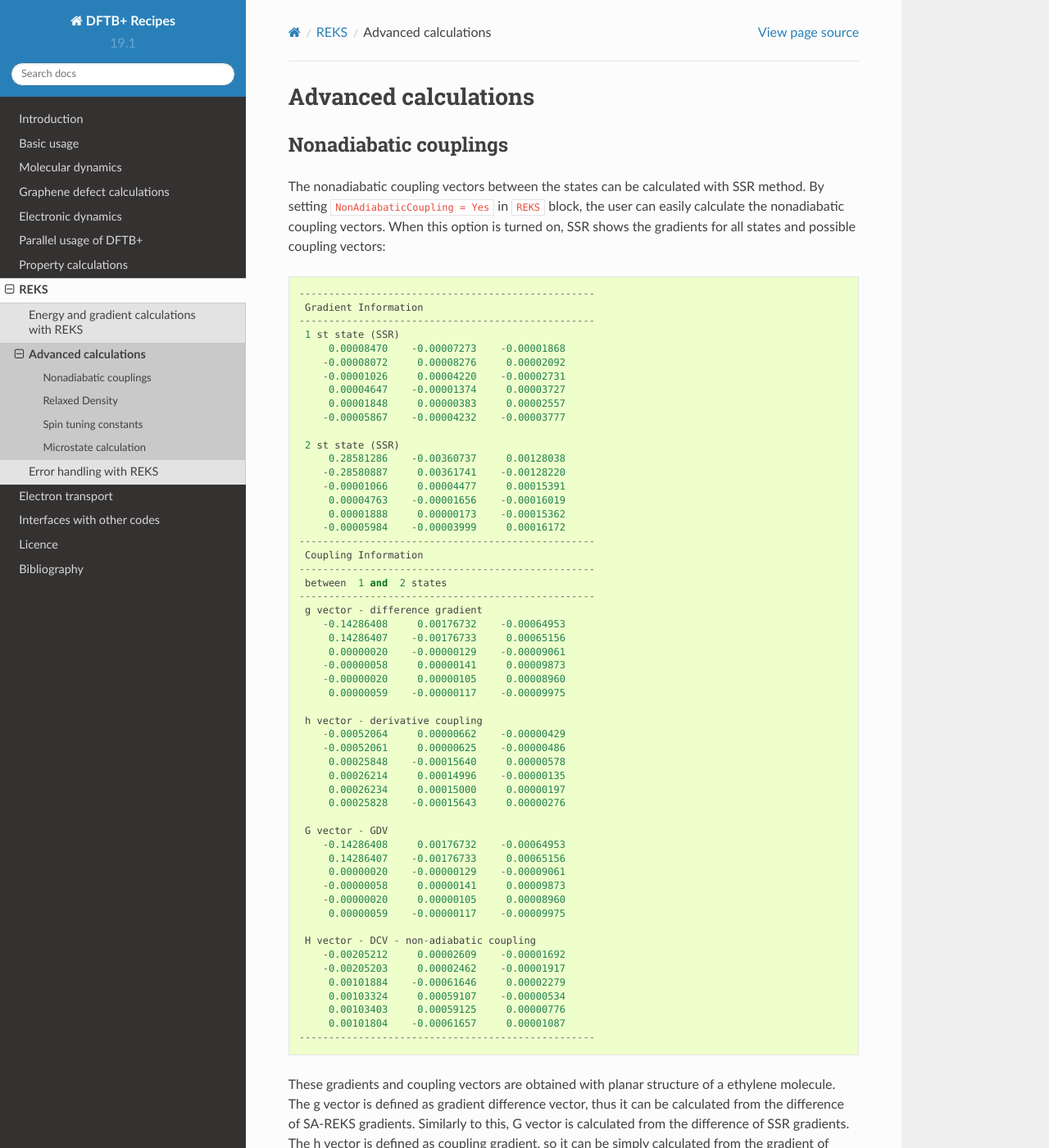
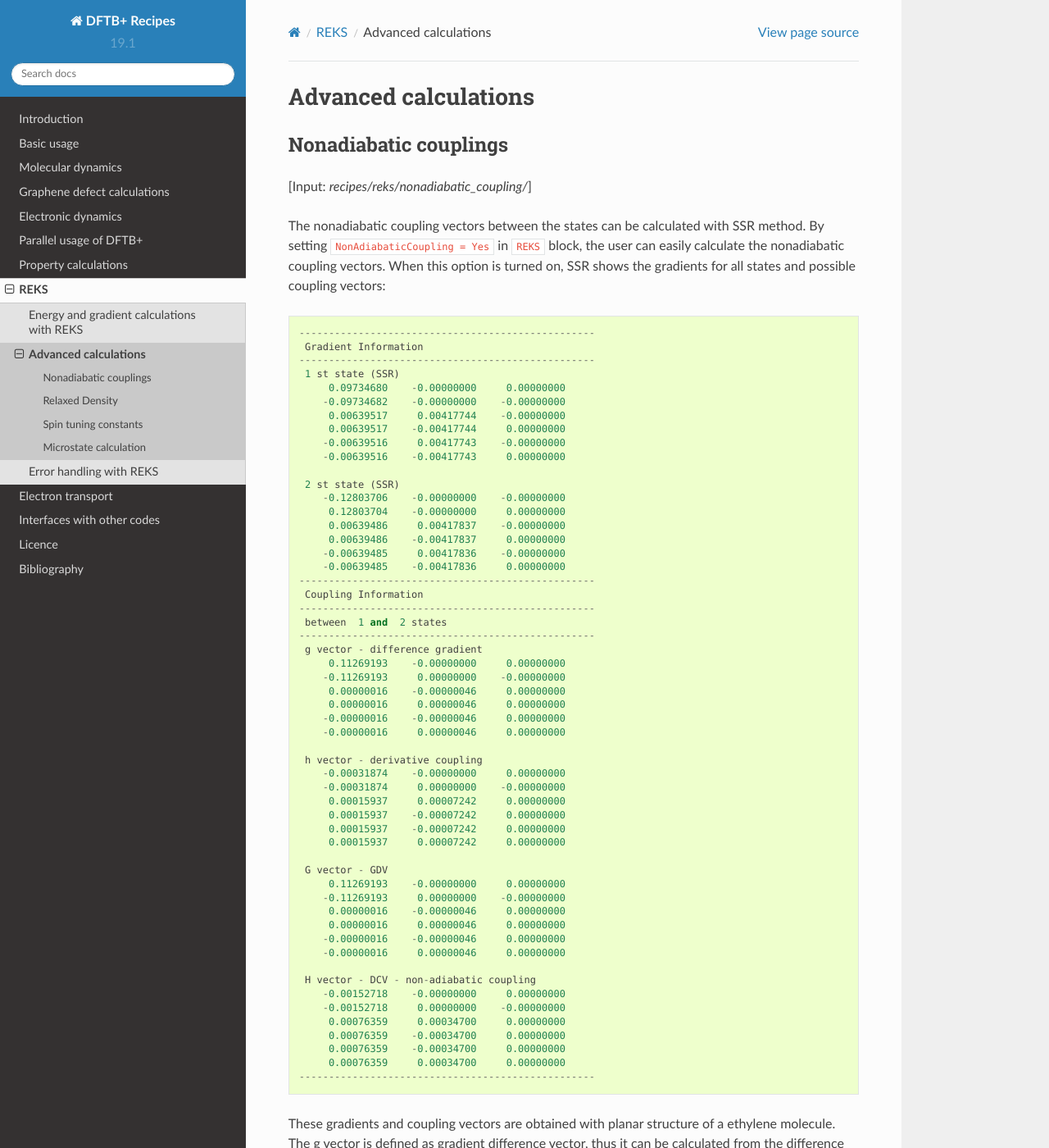
Before and after one commit to dftbplus/recipes, a Sphinx documentation site: the page built from docs/reks/advanced.rst, in a window 1280 px wide and 1400 px high. Shown: the whole window at 82% size. Built offline with Sphinx 7.4.7 and the Read the Docs theme 2.0.0, drawn with Linux system fonts in a browser that asks for light colours; some of the changed text lies outside the part shown.

Commit message:
Add input files to _archives and modify some explanation

```diff
--- a/docs/reks/advanced.rst
+++ b/docs/reks/advanced.rst
@@ -6,6 +6,8 @@ Advanced calculations
 ************************
 Nonadiabatic couplings
 ************************
+
+[Input: `recipes/reks/nonadiabatic_coupling/`]
 
 The nonadiabatic coupling vectors between the states can be calculated with SSR method.
 By setting ``NonAdiabaticCoupling = Yes`` in ``REKS`` block, the user can easily
@@ -16,56 +18,56 @@ the gradients for all states and possible coupling vectors::
    Gradient Information
   --------------------------------------------------
    1 st state (SSR)
-       0.00008470    -0.00007273    -0.00001868
-      -0.00008072     0.00008276     0.00002092
-      -0.00001026     0.00004220    -0.00002731
-       0.00004647    -0.00001374     0.00003727
-       0.00001848     0.00000383     0.00002557
-      -0.00005867    -0.00004232    -0.00003777
+       0.09734680    -0.00000000     0.00000000
+      -0.09734682    -0.00000000    -0.00000000
+       0.00639517     0.00417744    -0.00000000
+       0.00639517    -0.00417744     0.00000000
+      -0.00639516     0.00417743    -0.00000000
+      -0.00639516    -0.00417743     0.00000000
 
    2 st state (SSR)
-       0.28581286    -0.00360737     0.00128038
-      -0.28580887     0.00361741    -0.00128220
-      -0.00001066     0.00004477     0.00015391
-       0.00004763    -0.00001656    -0.00016019
-       0.00001888     0.00000173    -0.00015362
-      -0.00005984    -0.00003999     0.00016172
+      -0.12803706    -0.00000000    -0.00000000
+       0.12803704    -0.00000000     0.00000000
+       0.00639486     0.00417837    -0.00000000
+       0.00639486    -0.00417837     0.00000000
+      -0.00639485     0.00417836    -0.00000000
+      -0.00639485    -0.00417836     0.00000000
   --------------------------------------------------
    Coupling Information
   --------------------------------------------------
    between  1 and  2 states
   --------------------------------------------------
    g vector - difference gradient
-      -0.14286408     0.00176732    -0.00064953
-       0.14286407    -0.00176733     0.00065156
-       0.00000020    -0.00000129    -0.00009061
-      -0.00000058     0.00000141     0.00009873
-      -0.00000020     0.00000105     0.00008960
-       0.00000059    -0.00000117    -0.00009975
+       0.11269193    -0.00000000     0.00000000
+      -0.11269193     0.00000000    -0.00000000
+       0.00000016    -0.00000046     0.00000000
+       0.00000016     0.00000046     0.00000000
+      -0.00000016    -0.00000046     0.00000000
+      -0.00000016     0.00000046     0.00000000
 
    h vector - derivative coupling
-      -0.00052064     0.00000662    -0.00000429
-      -0.00052061     0.00000625    -0.00000486
-       0.00025848    -0.00015640     0.00000578
-       0.00026214     0.00014996    -0.00000135
-       0.00026234     0.00015000     0.00000197
-       0.00025828    -0.00015643     0.00000276
+      -0.00031874    -0.00000000     0.00000000
+      -0.00031874     0.00000000    -0.00000000
+       0.00015937     0.00007242     0.00000000
+       0.00015937    -0.00007242     0.00000000
+       0.00015937    -0.00007242     0.00000000
+       0.00015937     0.00007242     0.00000000
 
    G vector - GDV
-      -0.14286408     0.00176732    -0.00064953
-       0.14286407    -0.00176733     0.00065156
-       0.00000020    -0.00000129    -0.00009061
-      -0.00000058     0.00000141     0.00009873
-      -0.00000020     0.00000105     0.00008960
-       0.00000059    -0.00000117    -0.00009975
+       0.11269193    -0.00000000     0.00000000
+      -0.11269193     0.00000000    -0.00000000
+       0.00000016    -0.00000046     0.00000000
+       0.00000016     0.00000046     0.00000000
+      -0.00000016    -0.00000046     0.00000000
+      -0.00000016     0.00000046     0.00000000
 
    H vector - DCV - non-adiabatic coupling
-      -0.00205212     0.00002609    -0.00001692
-      -0.00205203     0.00002462    -0.00001917
-       0.00101884    -0.00061646     0.00002279
-       0.00103324     0.00059107    -0.00000534
-       0.00103403     0.00059125     0.00000776
-       0.00101804    -0.00061657     0.00001087
+      -0.00152718    -0.00000000     0.00000000
+      -0.00152718     0.00000000    -0.00000000
+       0.00076359     0.00034700     0.00000000
+       0.00076359    -0.00034700     0.00000000
+       0.00076359    -0.00034700     0.00000000
+       0.00076359     0.00034700     0.00000000
   --------------------------------------------------
 
 These gradients and coupling vectors are obtained with planar structure of a ethylene molecule.
@@ -84,6 +86,8 @@ can be used for minimum energy conical intersction (MECI) optimisation.
 Relaxed Density
 ************************
 
+[Input: `recipes/reks/relaxed_density/`]
+
 The relaxed density is calculated according to ``TargetState`` when the user sets ``RelaxedDensity``
 to ``Yes``. The calculation of relaxed density requires the information about gradient, thus it
 can be calculated when the input includes calculation of gradient. When this option is turned on,
@@ -184,18 +188,20 @@ by using ``SpinTuning`` keyword in ``REKS`` block as follows::
 Microstate calculation
 ************************
 
+[Input: `recipes/reks/microstate/`]
+
 Obviously SSR method treats only singlet state such as PPS or OSS state. If one want to compare
 the energy of singlet and triplet states, SSR provides the energy of triplet configuration as
 an alternative which corresponds to 5th or 6th configuration in (2,2) active space. Thus, the user
 can easily compare the energy of singlet states and triplet microstate.::
 
   --------------------------------------------------
-   Final SA-REKS(2,2) energy:      -4.74617355
+   Final SA-REKS(2,2) energy:      -4.78921495
 
    State     Energy      FON(1)    FON(2)   Spin
-    PPS   -4.76360999   1.244973  0.755027  0.00
-    OSS   -4.72873711   1.000000  1.000000  0.00
-   Trip   -4.76302402   1.000000  1.000000  1.00
+    PPS   -4.89357215   1.999990  0.000010  0.00
+    OSS   -4.68485776   1.000000  1.000000  0.00
+   Trip   -4.73085776   1.000000  1.000000  1.00
   --------------------------------------------------
 
 In this example showing the resulting energy of distorted structure of ethylene, the energy of
@@ -211,12 +217,12 @@ results are obtained from the distorted structure of ethylene molecule::
    Gradient Information
   --------------------------------------------------
    5 microstate
-       0.28582859    -0.00360772     0.00127630
-      -0.28582459     0.00361760    -0.00127747
-      -0.00001027     0.00004031    -0.00020014
-       0.00004510    -0.00001196     0.00019623
-       0.00001850     0.00000643     0.00020011
-      -0.00005733    -0.00004467    -0.00019502
+      -0.12804078    -0.00000000    -0.00000000
+       0.12804075    -0.00000000     0.00000000
+       0.00639517     0.00417744    -0.00000000
+       0.00639517    -0.00417744     0.00000000
+      -0.00639516     0.00417743    -0.00000000
+      -0.00639516    -0.00417743     0.00000000
   --------------------------------------------------
 
 The gradient is now calculated for 5th microstate. In addition, the energy of spin contribution
```
Also changed, not shown: other parts of docs/reks/advanced.rst (+8 -9 lines), docs/reks/error-handling.rst (+16 -10 lines), docs/reks/introduction.rst (+40 -39 lines), 11 other files.
